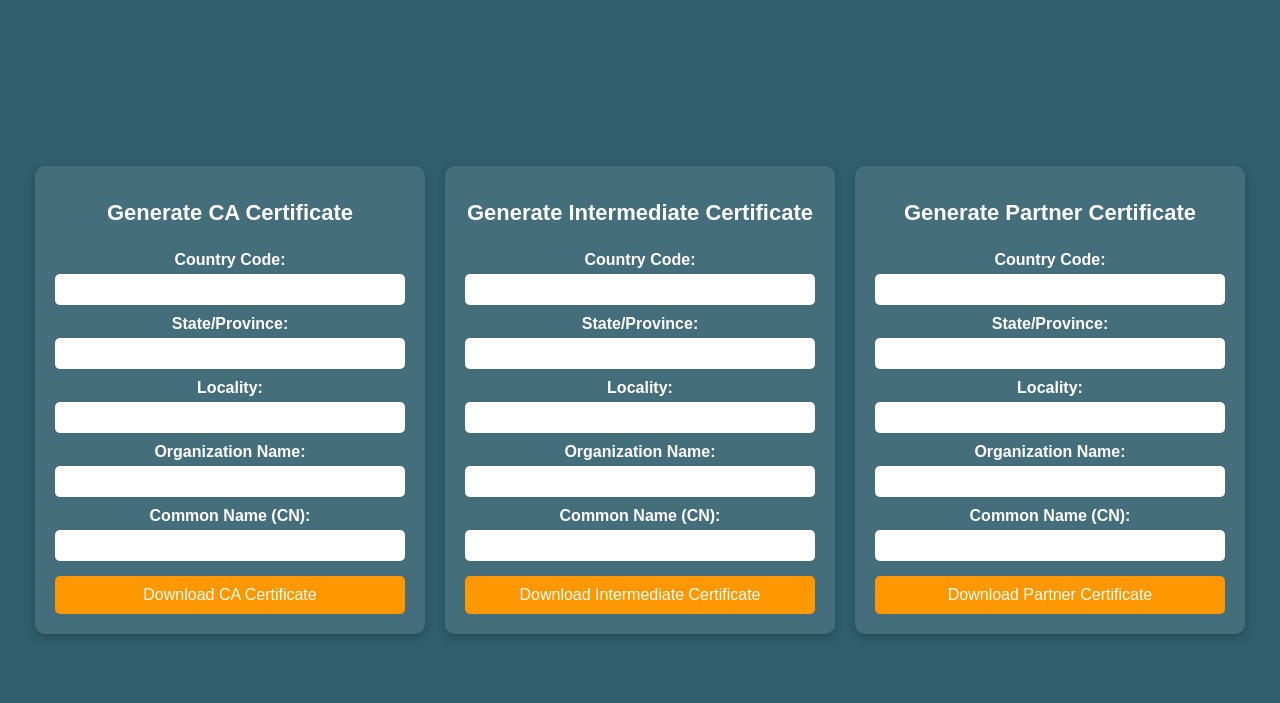
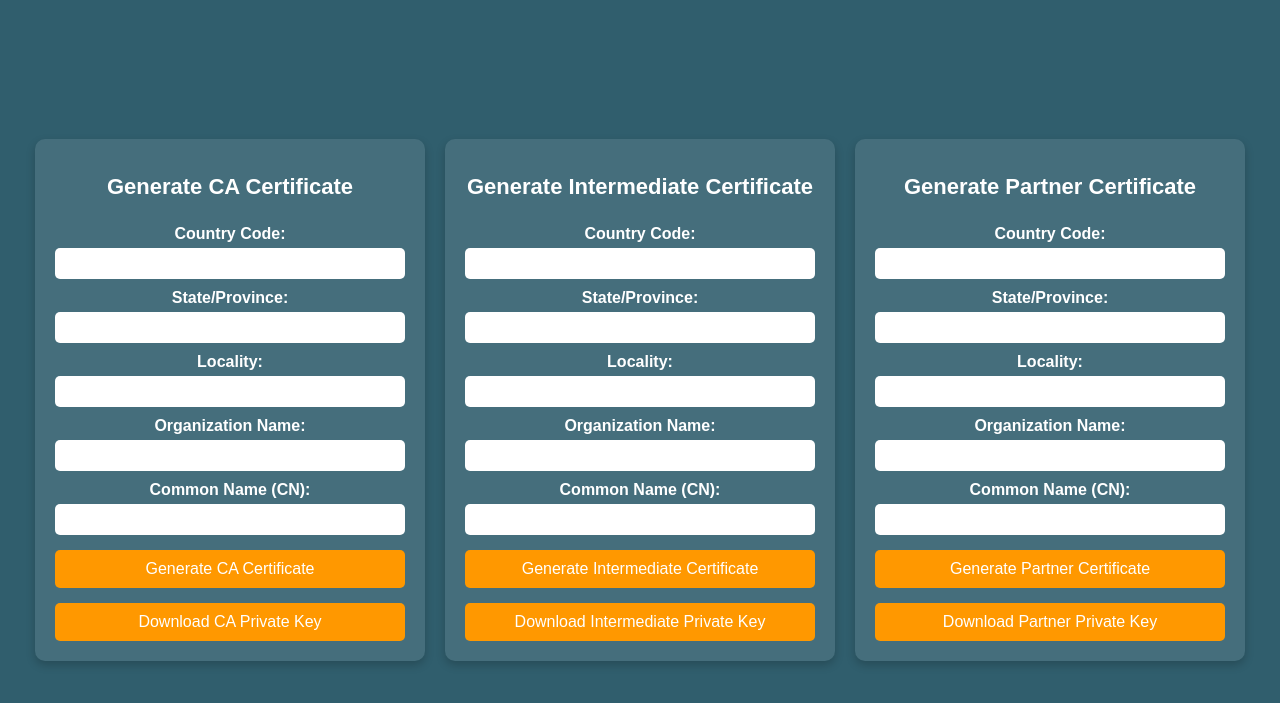
Before and after one commit to National-ID-Program-Ethiopia/IDA-Pms-Certificate-generate-CA-and-Partner-Certificate-generation-, a Flask app: page / in a window 1280 px wide. Shown: the top 703 px of the page. Run offline with Flask 3, Linux system fonts and the light colour scheme.

Commit message:
private key download feature added

```diff
--- a/app.py
+++ b/app.py
@@ -1,13 +1,16 @@
-from flask import Flask, render_template, request, send_file
+from flask import Flask, render_template, request, send_file, flash, redirect, url_for
 import io
 from cert_utils import generate_ca_cert, generate_intermediate_cert, generate_partner_cert
 
 app = Flask(__name__)
+app.secret_key = '121312cxvcxve'
 
 ca_key_pem = None
 ca_cert_pem = None
 int_key_pem = None
 int_cert_pem = None
+partner_key_pem = None
+partner_cert_pem = None
 
 @app.route('/')
 def index():
@@ -22,21 +25,37 @@ def generate_ca():
     organization_ca = request.form['organization_ca']
     common_name_ca = request.form['common_name_ca']
 
+
     ca_key_pem, ca_cert_pem = generate_ca_cert(
         country_code_ca, province_ca, locality_ca, organization_ca, common_name_ca
     )
 
-    # Dynamic download name based on organization name
+
     download_name = f"{organization_ca}_CA_cert.crt"
+
 
     return send_file(io.BytesIO(ca_cert_pem), as_attachment=True, download_name=download_name,
                      mimetype="application/x-x509-ca-cert")
+
+@app.route('/generate_ca_key', methods=['POST'])
+def generate_ca_key():
+    global ca_key_pem
+    if not ca_key_pem:
+        flash("CA Certificate must be generated first.", "error")
+        return redirect(url_for('index'))
+
+
+    download_name = f"CA_private_key.key"
+
+    return send_file(io.BytesIO(ca_key_pem), as_attachment=True, download_name=download_name,
+                     mimetype="application/pkcs8")
 
 @app.route('/generate_intermediate', methods=['POST'])
 def generate_intermediate():
     global int_key_pem, int_cert_pem
     if not ca_key_pem or not ca_cert_pem:
-        return "CA Certificate must be generated first.", 400
+        flash("CA Certificate must be generated first.", "error")
+        return redirect(url_for('index'))
 
     country_code_int = request.form['country_code_int']
     province_int = request.form['province_int']
@@ -44,22 +63,38 @@ def generate_intermediate():
     org_name_int = request.form['org_name_int']
     common_name_int = request.form['common_name_int']
 
+
     int_key_pem, int_cert_pem = generate_intermediate_cert(
         ca_key_pem, ca_cert_pem,
         country_code_int, province_int,
         locality_int, org_name_int, common_name_int
     )
 
-    # Dynamic download name based on organization name
+
     download_name = f"{org_name_int}_Intermediate_cert.crt"
 
     return send_file(io.BytesIO(int_cert_pem), as_attachment=True, download_name=download_name,
                      mimetype="application/x-x509-ca-cert")
 
+@app.route('/generate_intermediate_key', methods=['POST'])
+def generate_intermediate_key():
+    global int_key_pem
+    if not int_key_pem:
+        flash("Intermediate Certificate must be generated first.", "error")
+        return redirect(url_for('index'))
+
+
+    download_name = f"Intermediate_private_key.key"
+
+    return send_file(io.BytesIO(int_key_pem), as_attachment=True, download_name=download_name,
+                     mimetype="application/pkcs8")
+
 @app.route('/generate_partner', methods=['POST'])
 def generate_partner():
+    global partner_key_pem, partner_cert_pem
     if not int_key_pem or not int_cert_pem:
-        return "Intermediate Certificate must be generated first.", 400
+        flash("Intermediate Certificate must be generated first.", "error")
+        return redirect(url_for('index'))
 
     country_code_part = request.form['country_code_part']
     province_part = request.form['province_part']
@@ -67,17 +102,31 @@ def generate_partner():
     org_name_part = request.form['org_name_part']
     common_name_part = request.form['common_name_part']
 
+
     partner_key_pem, partner_cert_pem = generate_partner_cert(
         int_key_pem, int_cert_pem,
         country_code_part, province_part,
         locality_part, org_name_part, common_name_part
     )
 
-    # Dynamic download name based on organization name
+
     download_name = f"{org_name_part}_Partner_cert.crt"
 
     return send_file(io.BytesIO(partner_cert_pem), as_attachment=True, download_name=download_name,
                      mimetype="application/x-x509-ca-cert")
 
+@app.route('/generate_partner_key', methods=['POST'])
+def generate_partner_key():
+    global partner_key_pem
+    if not partner_key_pem:
+        flash("Partner Certificate must be generated first.", "error")
+        return redirect(url_for('index'))
+
+
+    download_name = f"Partner_private_key.key"
+
+    return send_file(io.BytesIO(partner_key_pem), as_attachment=True, download_name=download_name,
+                     mimetype="application/pkcs8")
+
 if __name__ == '__main__':
     app.run(debug=True)
--- a/cert_utils.py
+++ b/cert_utils.py
@@ -4,7 +4,7 @@ from cryptography.x509 import NameOID, CertificateBuilder, random_serial_number
 from cryptography import x509
 import datetime
 
-# Generate CA Certificate
+
 def generate_ca_cert(country_code, province, locality, organization, common_name):
     ca_key = rsa.generate_private_key(public_exponent=65537, key_size=2048)
     subject = issuer = x509.Name([
@@ -36,7 +36,7 @@ def generate_ca_cert(country_code, province, locality, organization, common_name
         ca_cert.public_bytes(serialization.Encoding.PEM)
     )
 
-# Generate Intermediate Certificate (signed by CA)
+
 def generate_intermediate_cert(ca_key_pem, ca_cert_pem, country_code, province, locality, organization, common_name):
     ca_key = serialization.load_pem_private_key(ca_key_pem, password=None)
     ca_cert = x509.load_pem_x509_certificate(ca_cert_pem)
@@ -71,7 +71,7 @@ def generate_intermediate_cert(ca_key_pem, ca_cert_pem, country_code, province,
         int_cert.public_bytes(serialization.Encoding.PEM)
     )
 
-# Generate Partner Certificate (signed by Intermediate)
+
 def generate_partner_cert(int_key_pem, int_cert_pem, country_code, province, locality, organization, common_name):
     int_key = serialization.load_pem_private_key(int_key_pem, password=None)
     int_cert = x509.load_pem_x509_certificate(int_cert_pem)
--- a/templates/certificate_gen.html
+++ b/templates/certificate_gen.html
@@ -82,7 +82,10 @@
                 <label>Common Name (CN):</label>
                 <input type="text" name="common_name_ca" required>
 
-                <button type="submit">Download CA Certificate</button>
+                <button type="submit">Generate CA Certificate</button>
+            </form>
+            <form action="/generate_ca_key" method="post">
+                <button type="submit">Download CA Private Key</button>
             </form>
         </div>
 
@@ -104,7 +107,10 @@
                 <label>Common Name (CN):</label>
                 <input type="text" name="common_name_int" required>
 
-                <button type="submit">Download Intermediate Certificate</button>
+                <button type="submit">Generate Intermediate Certificate</button>
+            </form>
+            <form action="/generate_intermediate_key" method="post">
+                <button type="submit">Download Intermediate Private Key</button>
             </form>
         </div>
 
@@ -126,7 +132,10 @@
                 <label>Common Name (CN):</label>
                 <input type="text" name="common_name_part" required>
 
-                <button type="submit">Download Partner Certificate</button>
+                <button type="submit">Generate Partner Certificate</button>
+            </form>
+            <form action="/generate_partner_key" method="post">
+                <button type="submit">Download Partner Private Key</button>
             </form>
         </div>
     </div>
```
